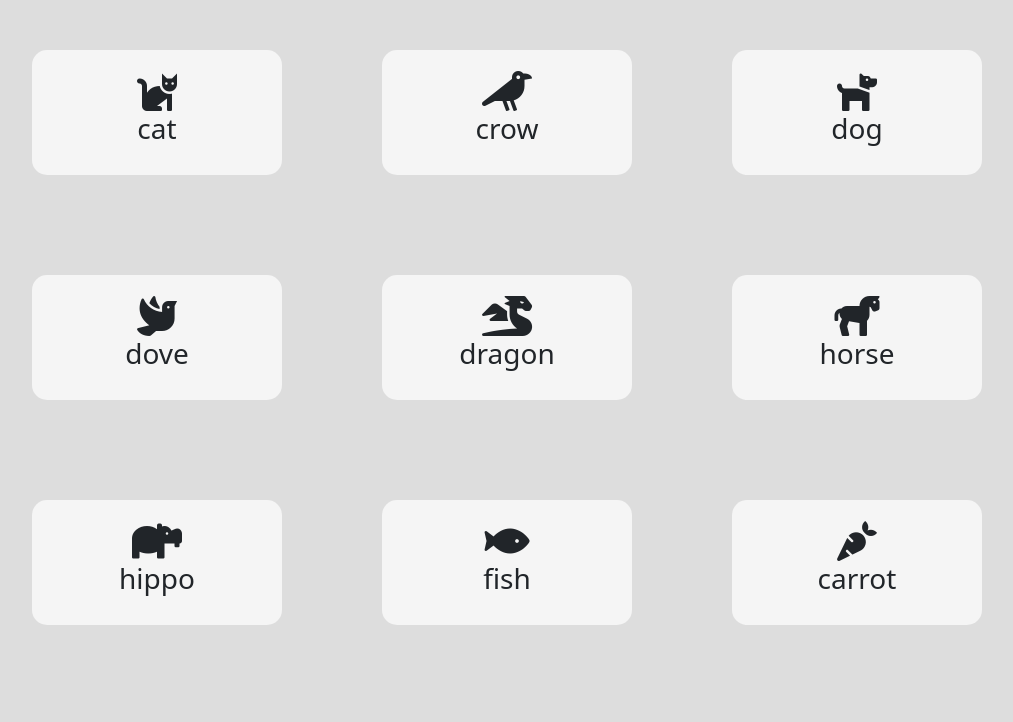
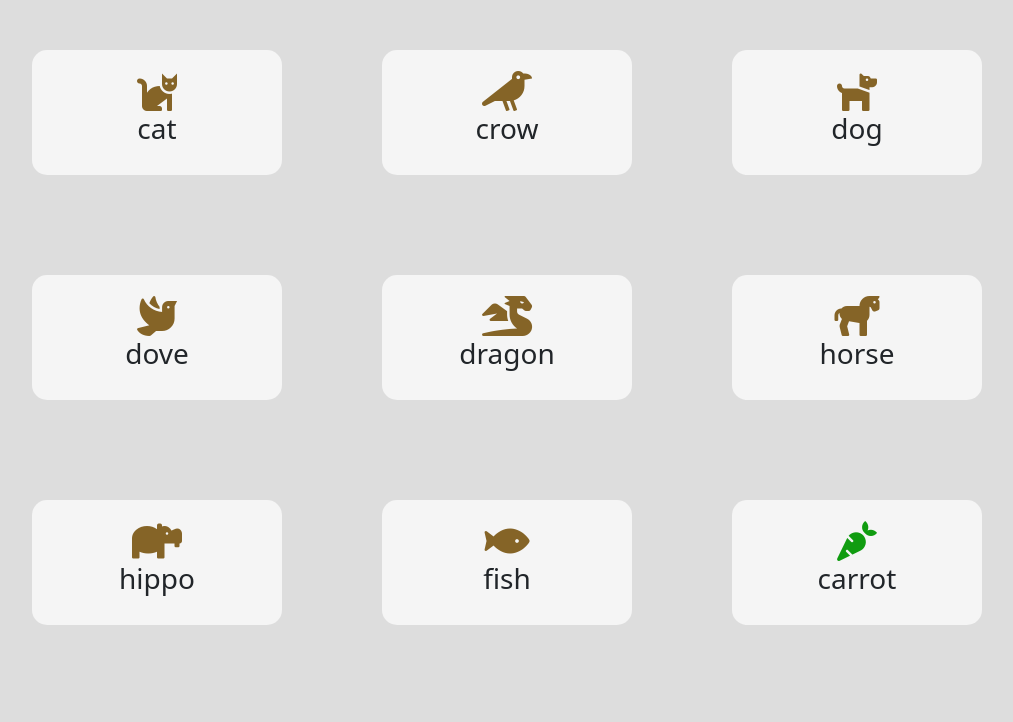
Before and after one commit to Kardast/js-es6-icons, a plain HTML site: page index.html in a window 1280 px wide. Shown: the top 722 px of the page, without its empty margins (18-1031 px from the left). Drawn offline with nearby package versions, Linux system fonts and the light colour scheme.

Commit message:
Icons Color

```diff
--- a/css/style.css
+++ b/css/style.css
@@ -32,5 +32,13 @@
 }
 
 .orange{
-    color: orange;
+    color: rgb(133, 100, 39);
 }
+
+.green{
+    color: rgb(16, 156, 16);
+}
+
+.blue{
+    color: rgb(33, 33, 129);
+}
--- a/js/data.js
+++ b/js/data.js
@@ -137,6 +137,15 @@ for (let i = 0; i < myArr.length; i++) {
 	let myIcon = document.createElement("i");
 	myIcon.classList.add("fas", "fa-" + myArr[i].name);
 	myContent.append(myIcon);
+
+	if (myArr[i].color === "orange") {
+		myIcon.classList.add("orange");
+	} else if (myArr[i].color === "green") {
+		myIcon.classList.add("green");
+	} else if (myArr[i].color === "blue") {
+		myIcon.classList.add("blue");
+	};
+
 	// console.log(myIcon);
 		// h3 tag
 	let myH3 = document.createElement("h3");
@@ -145,17 +154,4 @@ for (let i = 0; i < myArr.length; i++) {
 	myH3.append(myH3Text);
 	// console.log(myH3Text);
 
-	const arrColor = myArr.filter((numero) => {
-		if (numero.color === "orange") {
-
-			return true;
-		}
-		return false;
-	})
-	console.log(arrColor);
 }
-
-
-
-// arrColor.classList.add("orange");
-// myIcon.classList.add("orange");
```
